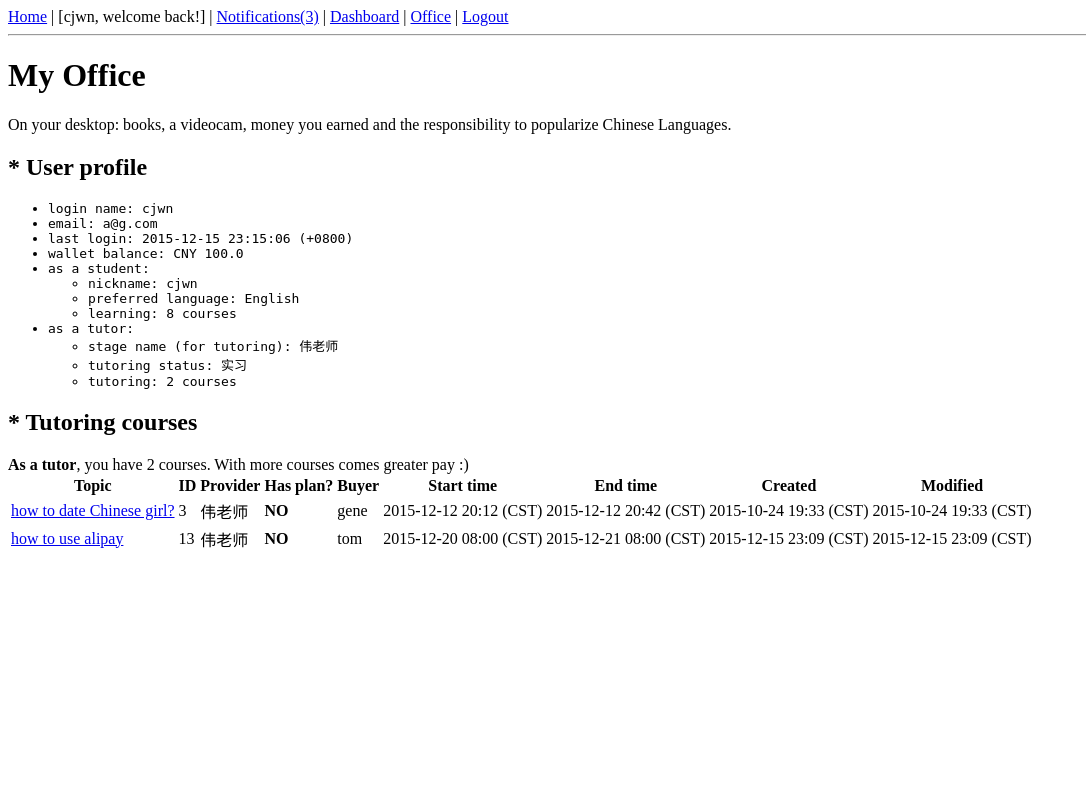
After one commit to 900wan/django, a Django app: page /office/ in a window 1280 px wide. The commit adds this page. Shown: the whole page, without its empty margins (0-1086 px from the left). Run offline with Django 3.2, Linux system fonts and the light colour scheme; a user stored in the database is signed in; data comes from the database, SQL or seed files in the repository; both versions use the stored data as it was after the commit; some libraries are stand-ins or nearby versions.

Commit message:
增加 Dashboard、Office 和 Notifications 页面
Dashboard、Office 页面分别显示作为学生、老师的课程情况。
Notifications 页面是提醒，包括查阅提醒变为已读状态，本次也添加进来了。
@cjwn 可以在这个基础上细化，比如增加新的 noti
type（现在只处理了0、10，也就是只有回复消息有提醒，是不是可以把新课程、要上课了等等提醒做出来）

```diff
--- a/Waihui/main/act.py
+++ b/Waihui/main/act.py
@@ -279,6 +279,7 @@ def act_getinfo(request):
         'is_login': True,
         'current_user': request.user
         }
+        info['unread_anotis'] = act_getanotis(Notification.objects.filter(user=request.user,read=0).order_by('-open_time'))
     else:
         info = {
         'is_login': False,
--- a/Waihui/main/ds.py
+++ b/Waihui/main/ds.py
@@ -44,7 +44,8 @@ def ds_getanoti(noti):
         content = u"Your student <strong>%s</strong> left a comment:<br/> <i>%s</i><br>-- from <i>Topic: %s</i>" % (noti.reply.user.buyer.nickname, noti.reply.content, noti.sku.topic.name)
         link = reverse('main:showsku', args=[noti.sku.id])
     anoti={
-    'read' : noti.get_read_display(),
+    'id': noti.id,
+    'read' : noti.read,
     'content' : content,
     'link' : link,
     }
--- a/Waihui/main/models.py
+++ b/Waihui/main/models.py
@@ -217,6 +217,13 @@ class Sku(models.Model):
         'seconds':duration.seconds % 60,
         }
         return duration
+    def has_plan(self):
+        try:
+            plan = self.plan
+            has_plan = True
+        except Plan.DoesNotExist:
+            has_plan = False
+        return has_plan
 
 # index 7
 class Plan(models.Model):
@@ -429,7 +436,7 @@ class Notification(models.Model):
         verbose_name_plural = "Notifications"
 
     def __unicode__(self):
-        return u'%s' % str(self.noti) + " " + str(self.user)
+        return u'%s' % "[" +str(self.id) + "] " +str(self.noti) + " " + str(self.user)
 
     NEWREPLY = 0
     PROVIDERCONFIRM = 1
@@ -467,11 +474,9 @@ class Notification(models.Model):
     open_time = models.DateTimeField(blank=True, null=True,)
     close_time = models.DateTimeField(blank=True, null=True,)
 
-    UNREAD = 0
-    READED = 1
     STATUS_OF_READ = (
-        (UNREAD, 'unread'),
-        (READED, 'readed'))
+        (0, 'unread'),
+        (1, 'read'))
     read = models.IntegerField(choices=STATUS_OF_READ, default=0)
     created = models.DateTimeField(auto_now_add=True)
     modified = models.DateTimeField(auto_now=True)
--- a/Waihui/main/templates/main/base.html
+++ b/Waihui/main/templates/main/base.html
@@ -14,14 +14,17 @@
 
 <body style="font-family:serif;">
     {% if info.is_login %}
-    <a href="{% url 'main:home' %}">{% trans "Home" %}</a>
-    [{{info.current_user.buyer.nickname}}{% trans ", welcome back!" %}]
-    <a href="{% url 'main:logout' %}">{% trans "Log out now!" %}</a>
+    <a href="{% url 'main:home' %}">{% trans "Home" %}</a> |
+    [{{info.current_user.buyer.nickname}}{% trans ", welcome back!" %}] |
+    <a href="{% url 'main:notifications' %}">{% trans "Notifications" %}({{info.unread_anotis|length}})</a> |
+    <a href="{% url 'main:dashboard' %}">{% trans "Dashboard" %}</a> |
+    <a href="{% url 'main:office' %}">{% trans "Office" %}</a> |
+    <a href="{% url 'main:logout' %}">{% trans "Logout" %}</a>
     {% else %}
-    <a href="{% url 'main:home' %}">{% trans "Home" %}</a>
+    <a href="{% url 'main:home' %}">{% trans "Home" %}</a> |
      [Not loged in]
-    <a href="{% url 'main:login' %}">{% trans "Log in now!" %}</a>
-    <a href="{% url 'main:signup' %}">{% trans "Sign up now!" %}</a>
+    <a href="{% url 'main:login' %}">{% trans "Login" %}</a> |
+    <a href="{% url 'main:signup' %}">{% trans "Signup" %}</a>
     {% endif %}
     <hr>
     {% block content %}
--- a/Waihui/main/templates/main/login.html
+++ b/Waihui/main/templates/main/login.html
@@ -8,10 +8,11 @@
 {% block content %}
 
     <a href="{% url 'main:signup' %}">{% trans "免费注册" %}</a>
-    <p>{% trans "欢迎回来" %}</p>
     {% if next %}
+    <p>{% trans "说实在的，你需要登录才能访问 " %}{{ next }}</p>
     <form method="post" enctype="multipart/form-data" action="/login/?next={{next}}">
     {%else%}
+    <p>{% trans "Welcome Back" %}</p>
     <form method="post" enctype="multipart/form-data" action="/login/">
     {% endif %}
         {{uf.username}}
--- /dev/null
+++ b/Waihui/main/templates/main/office.html
@@ -0,0 +1,73 @@
+{% extends "main/base.html" %}
+{% load i18n %}
+{% load tz %}
+{% get_current_language as LANGUAGE_CODE %}
+{% get_current_timezone as TIME_ZONE %}
+
+{% block title %}
+    My Office
+{% endblock title %}
+
+{% block content %}
+    <h1>{% trans "My Office" %}</h1>
+    {% trans "On your desktop: books, a videocam, money you earned and the responsibility to popularize Chinese Languages." %}
+        <h2>* User profile</h2>
+        <ul style="font-family:monospace;">
+            <li>login name: {{info.current_user.get_username}}</li>
+            <li>email: {{info.current_user.email}}</li>
+            <li>last login: {{info.current_user.last_login|date:"Y-m-d H:i:s (O)"}}</li>
+            <li>wallet balance: CNY {{info.current_user.wallet.cny_balance}}</li>
+            <li>as a student:</li>
+            <ul>
+                <li>nickname: {{info.current_user.buyer.nickname}}</li>
+                <li>preferred language: {{info.current_user.buyer.mother_tongue.english_name|language_name}}</li>
+                <li>learning: {{info.current_user.buyer.sku_set.all|length}} courses</li>
+            </ul>
+            <li>as a tutor:</li>
+            <ul>
+                <li>stage name (for tutoring): {{info.current_user.provider.name}}</li>
+                <li>tutoring status: {{info.current_user.provider.get_status_display}}</li>
+                <li>tutoring: {{info.current_user.provider.sku_set.all|length}} courses</li>
+            </ul>
+        </ul>
+        <h2>* {% trans "Tutoring courses" %}</h2>
+        <strong>As a tutor</strong>, you have {{info.current_user.provider.sku_set.all|length}} courses. With more courses comes greater pay :)
+        <table>
+            <thead>
+                <tr>
+                    <th>Topic</th>
+                    <th>ID</th>
+                    <th>Provider</th>
+                    <th>Has plan?</th>
+                    <th>Buyer</th>
+                    <th>Start time</th>
+                    <th>End time</th>
+                    <th>Created</th>
+                    <th>Modified</th>
+                </tr>
+            </thead>
+            <tbody>
+                {% for sku in info.current_user.provider.sku_set.all %}
+                <tr>
+                    <td><a href="{% url 'main:showsku' sku.id %}">{{sku.topic}}</a></td>
+                    <td>{{sku.id}}</td>
+                    <td>{{sku.provider}}</td>
+                    <td>
+                        {% if sku.has_plan %}
+                            yes
+                        {% else %}
+                            <strong>NO</strong>
+                        {% endif %}
+                    </td>
+                    <td>{{sku.buyer.all|safeseq|join:", "}}</td>
+                    <td>{{sku.start_time|date:"Y-m-d H:i (e)"}}</td>
+                    <td>{{sku.end_time|date:"Y-m-d H:i (e)"}}</td>
+                    <td>{{sku.created|date:"Y-m-d H:i (e)"}}</td>
+                    <td>{{sku.modified|date:"Y-m-d H:i (e)"}}</td>
+
+                </tr>
+                {% endfor%}
+            </tbody>
+        </table>
+
+{% endblock content %}
--- a/Waihui/main/templates/main/showsku.html
+++ b/Waihui/main/templates/main/showsku.html
@@ -117,5 +117,5 @@
     <p>================================</p>
     {# <a href="{% url 'main:addrts' %}">{% trans "Add a Repy to this SKU" %}</a> #}
 
-    <a href="{% url 'main:skulist' %}">{% trans "Get Back to SKU list" %}</a>
+
 {% endblock content %}
--- a/Waihui/main/url_views.py
+++ b/Waihui/main/url_views.py
@@ -6,6 +6,7 @@ from django.utils.translation import ugettext as _
 from django.contrib.auth import authenticate, login, logout
 from django.contrib.auth.decorators import login_required
 from django.http import HttpResponse, HttpResponseRedirect
+from django.core.urlresolvers import reverse
 # from django import forms
 # from login.models import User
 from main.act import act_signup
@@ -22,6 +23,8 @@ from main.act import act_addplan
 from main.act import act_showsku
 from main.act import act_getinfo
 from main.act import act_getanotis
+
+from main.ds import  ds_getanoti
 
 from main.models import Language
 from main.models import Provider
@@ -49,9 +52,6 @@ def url_homepage(request):
     now_tz = timezone.now()
     info = act_getinfo(request)
     heading = _(u'Our hompage heading')
-    if info['is_login']:
-        notis = Notification.objects.filter(user=info['current_user']).order_by('-open_time')
-        anotis = act_getanotis(notis)
     return render(request, "main/home.html", locals())
 
 def url_signup(request):
@@ -110,7 +110,7 @@ def url_login(request):
 # @login_required
 def url_logout(request):
     logout(request)
-    return url_homepage(request)
+    return HttpResponseRedirect(reverse('main:home'))
 
 def url_tc(request, offset_id):
     return HttpResponse(offset_id)
@@ -277,3 +277,32 @@ def url_idtest(request, set_id):
 
     result = Test_skufunction(set_id)
     return render(request, "main/mytest", {'result':result})
+
+@login_required
+def url_dashboard(request):
+    info = act_getinfo(request)
+    return render(request, "main/dashboard.html",locals())
+
+@login_required
+def url_office(request):
+    info = act_getinfo(request)
+    return render(request, "main/office.html",locals())
+
+@login_required
+def url_notifications(request):
+    info = act_getinfo(request)
+    anotis = act_getanotis(Notification.objects.filter(user=info['current_user']).order_by('-open_time'))
+    return render(request, "main/notifications.html",locals())
+
+@login_required
+def url_notification_go(request, noti_id):
+    info = act_getinfo(request)
+    noti = get_object_or_404(Notification ,id=noti_id)
+    if noti.user == info['current_user']:
+        if noti.read == 0:
+            noti.read = 1
+            noti.save()
+        return HttpResponseRedirect(ds_getanoti(noti)['link'])
+    else:
+    # 这说明这条noti不属于当前用户，无权查看的
+        return HttpResponse('这条消息不属于当前用户，无权查看。')
--- a/Waihui/main/urls.py
+++ b/Waihui/main/urls.py
@@ -17,17 +17,21 @@ urlpatterns = patterns('',
                         url(r'^signup/$', url_views.url_signup, name="signup"),
                         url(r'^login/$', url_views.url_login, name="login"),
                         url(r'^logout/$', url_views.url_logout, name='logout'),
-                        url(r'^user/(\d{1,2})/$', url_views.url_user, name='user'),
+                        url(r'^user/(\d+)/$', url_views.url_user, name='user'),
                         url(r'^tc/(\w*)/$', url_views.url_tc, name='topic_category'),
-                        url(r'^show/(\d{1,2})/$', url_views.url_tutor, name='tutor'),
-                        # url(r'^time/plus/(\d{1,2})/$', url_views.url_index, name="index"),
+                        url(r'^show/(\d+)/$', url_views.url_tutor, name='tutor'),
+                        # url(r'^time/plus/(\d+)/$', url_views.url_index, name="index"),
                         url(r'^addsku/$', url_views.url_addsku, name='addsku'),
                         url(r'^sku/$', url_views.url_skulist, name='skulist'),
-                        url(r'^sku/(\d{1,2})/$', url_views.url_showsku, name='showsku'),
-                        url(r'^sku/(\d{1,2})/addplan/$', url_views.url_addplan, name='addplan'),
+                        url(r'^sku/(\d+)/$', url_views.url_showsku, name='showsku'),
+                        url(r'^sku/(\d+)/addplan/$', url_views.url_addplan, name='addplan'),
                         # url(r'^addplan/$', url_views.url_addplan, name='addplan'),
-                        url(r'^sku/(\d{1,2})/reply/$', url_views.url_replytosku, name="replyrts"),
+                        url(r'^sku/(\d+)/reply/$', url_views.url_replytosku, name="replyrts"),
+                        url(r'^dashboard/$', url_views.url_dashboard, name="dashboard"),
+                        url(r'^office/$', url_views.url_office, name="office"),
+                        url(r'^notifications/$', url_views.url_notifications, name="notifications"),
+                        url(r'^notification/(\d+)/$', url_views.url_notification_go, name="notification_go"),
                         url(r'^mytest/$', url_views.url_test, name="mytest"),
-                        url(r'^mytest/(\d{1,2})/$', url_views.url_idtest, name="idtest"),
+                        url(r'^mytest/(\d+)/$', url_views.url_idtest, name="idtest"),
                         # url(r'^reviews/$', url_views.url_reviews, name='reviews'),
     )
```
Also changed, not shown: Waihui/main/templates/main/dashboard.html (added, +73 -0 lines), Waihui/main/templates/main/home.html (+3 -40 lines), Waihui/main/templates/main/notifications.html (added, +61 -0 lines), Waihui/db.sqlite3.
